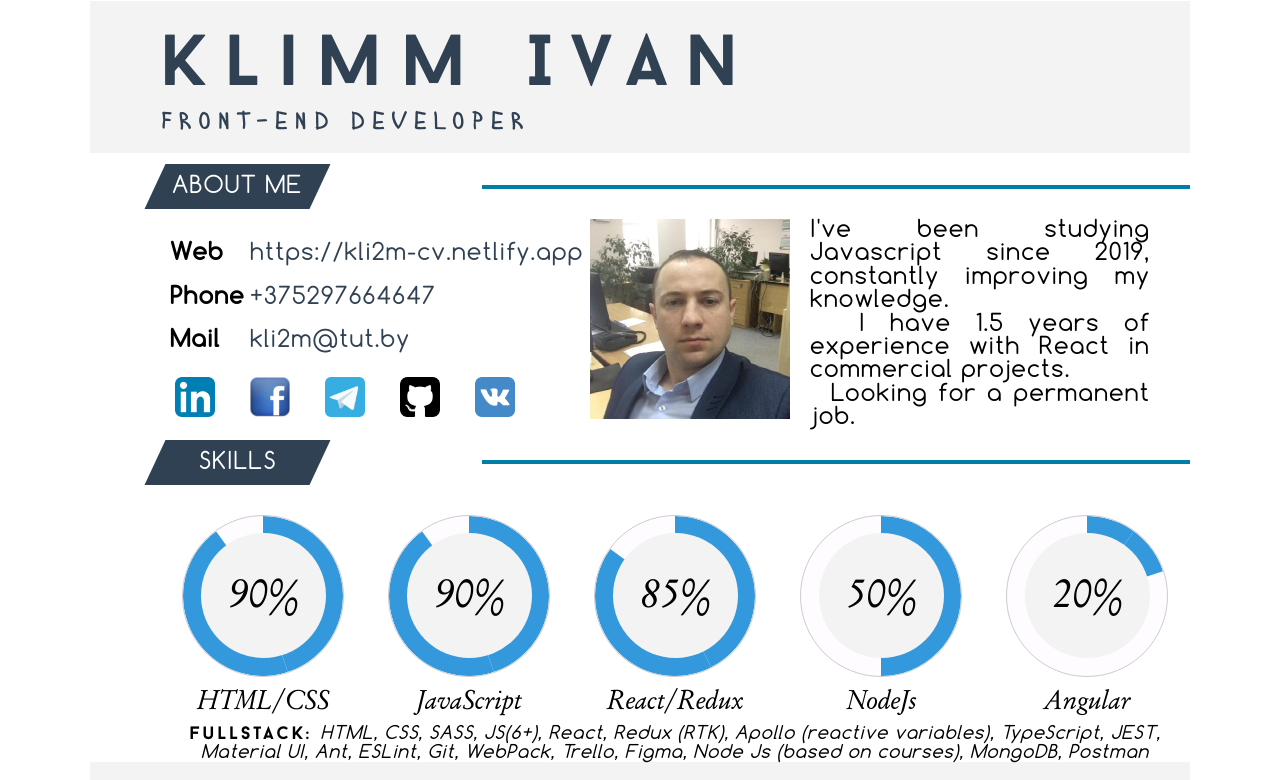
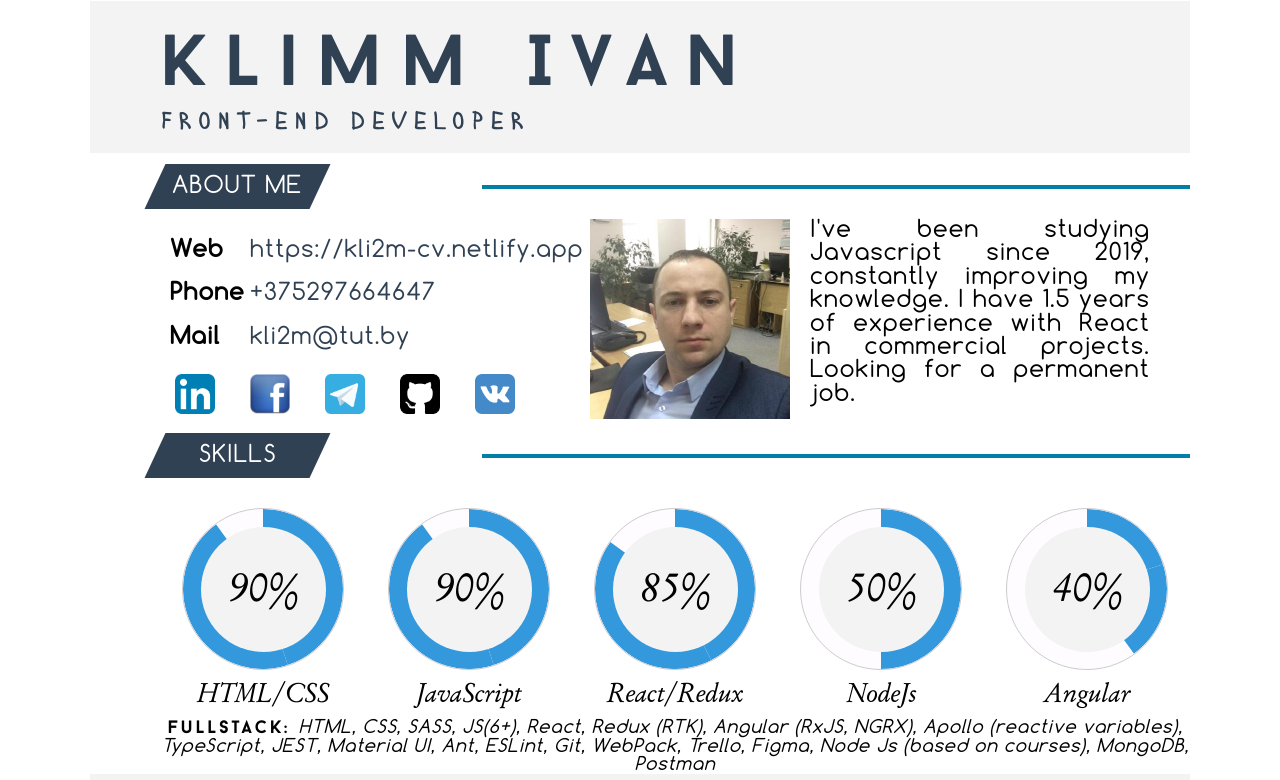
Before and after one commit to kli2m/CV, a React (Create React App) app: page / in a window 1280 px wide. Shown: the top 780 px of the page. Built offline with nearby package versions, Linux system fonts and the light colour scheme.

Commit message:
refactor: Changed text info

```diff
--- a/src/constants/info.ts
+++ b/src/constants/info.ts
@@ -1,11 +1,9 @@
 import { InfoType } from 'interfaces';
 
 const INFO: InfoType = {
-  ABOUT: `I've been studying Javascript since 2019, constantly improving my knowledge.
-  I have 1.5 years of experience with React in commercial projects.
-  Looking for a permanent job.`,
+  ABOUT: 'I\'ve been studying Javascript since 2019, constantly improving my knowledge. I have 1.5 years of experience with React in commercial projects. Looking for a permanent job.',
   SKILLS:
-    'HTML, CSS, SASS, JS(6+), React, Redux (RTK), Apollo (reactive variables), TypeScript, JEST, Material UI, Ant, ESLint, Git, WebPack, Trello, Figma, Node Js (based on courses), MongoDB, Postman',
+    'HTML, CSS, SASS, JS(6+), React, Redux (RTK), Angular (RxJS, NGRX), Apollo (reactive variables), TypeScript, JEST, Material UI, Ant, ESLint, Git, WebPack, Trello, Figma, Node Js (based on courses), MongoDB, Postman',
   EXPERINCE: [
     {
       TITLE: 'NOVOTECH.AI',
--- a/src/constants/skills.ts
+++ b/src/constants/skills.ts
@@ -5,5 +5,5 @@ export const SKILLS: SkillsType[] = [
   { SKILL: 'JavaScript', LEVEL: 90 },
   { SKILL: 'React/Redux', LEVEL: 85 },
   { SKILL: 'NodeJs', LEVEL: 50 },
-  { SKILL: 'Angular', LEVEL: 20 },
+  { SKILL: 'Angular', LEVEL: 40 },
 ];
```
